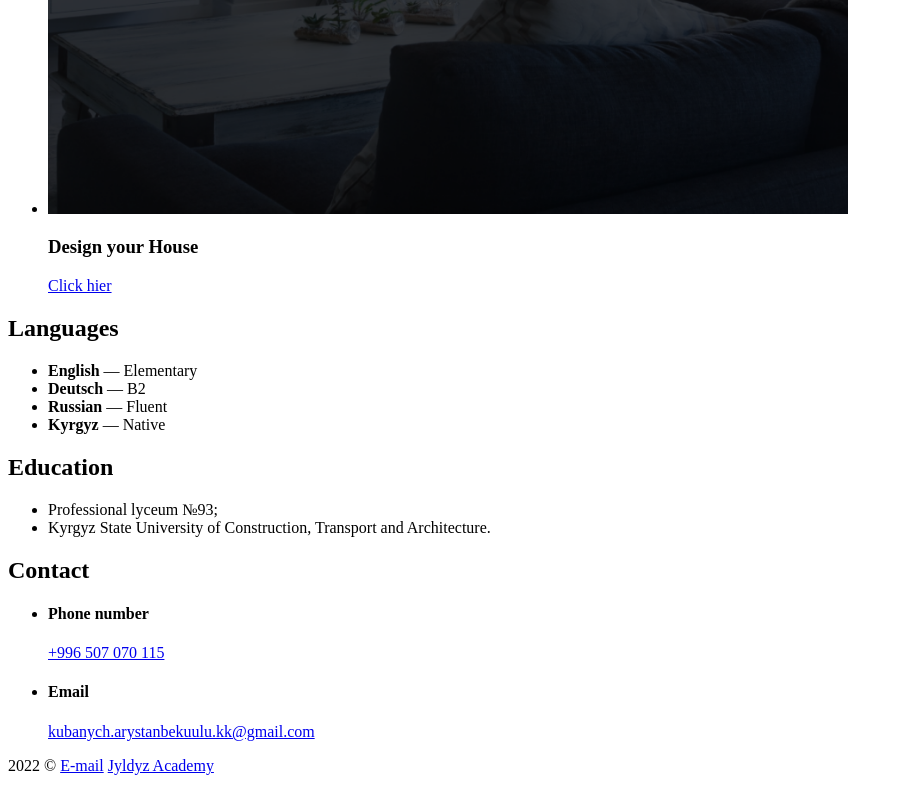
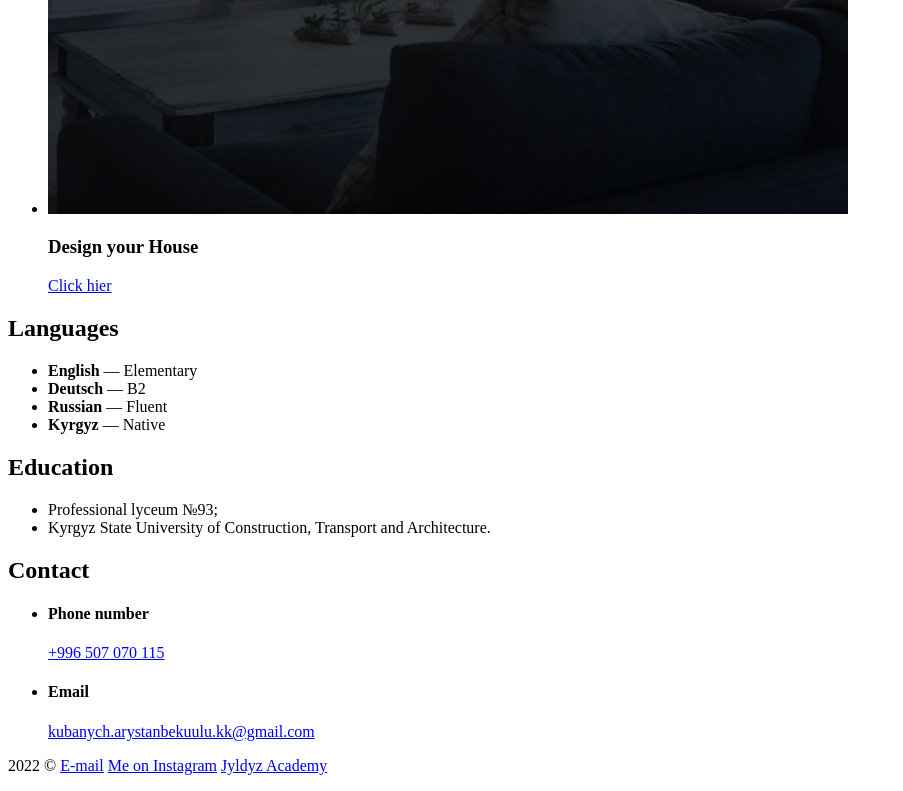
Before and after one commit to Kubanycharystanbek/cv, a plain HTML site: page index.html in a window 1280 px wide. Shown: the part 2658-3449 px from the top of the page, without its empty margins (0-903 px from the left). Drawn offline with Linux system fonts and the light colour scheme.

Commit message:
portfolio.html
Add text

```diff
--- a/index.html
+++ b/index.html
@@ -141,6 +141,7 @@
       <p>
         2022 &copy;
         <a href="mailto:kubanych.arystanbekuulu.kk@gmail.com">E-mail</a>
+        <a href="https://www.instagram.com/">Me on Instagram</a>
         <a href="https://linktr.ee/jyldyzacademy2020">Jyldyz Academy </a>
       </p>
     </footer>
```
